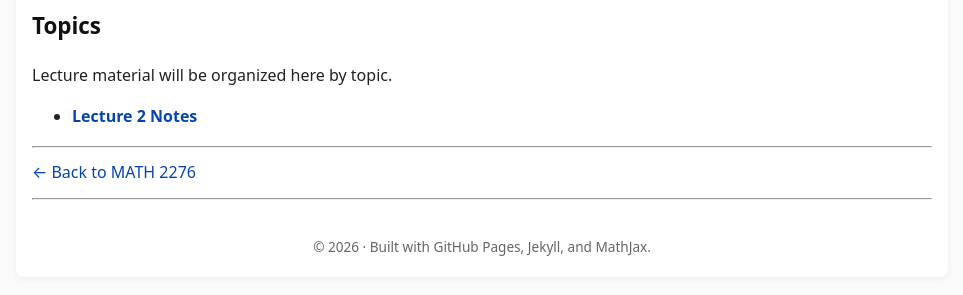
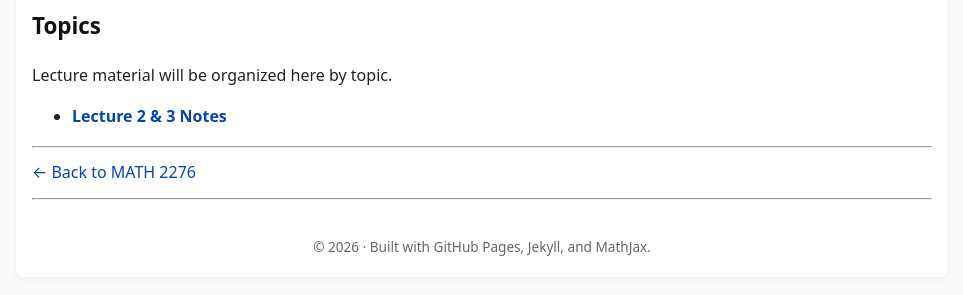
Before and after one commit to SaleemKamaludin/SaleemKamaludin.github.io, a Jekyll site: the page built from courses/math-2276/notes-from-class/index.md, in a window 1280 px wide. Shown: the part 358-653 px from the top of the page, without its empty margins (158-1121 px from the left). Built offline with Jekyll 4.4.1, drawn with Linux system fonts in a browser that asks for light colours.

Commit message:
Update index.md

```diff
--- a/courses/math-2276/notes-from-class/index.md
+++ b/courses/math-2276/notes-from-class/index.md
@@ -16,7 +16,7 @@ They are intended to supplement the material presented in class.
 
 Lecture material will be organized here by topic.
 
-- **[Lecture 2 Notes]({{ '/courses/math-2276/notes-from-class/lecture-2/' | relative_url }})**
+- **[Lecture 2 & 3 Notes]({{ '/courses/math-2276/notes-from-class/lecture-2/' | relative_url }})**
 
 
 ---
```
